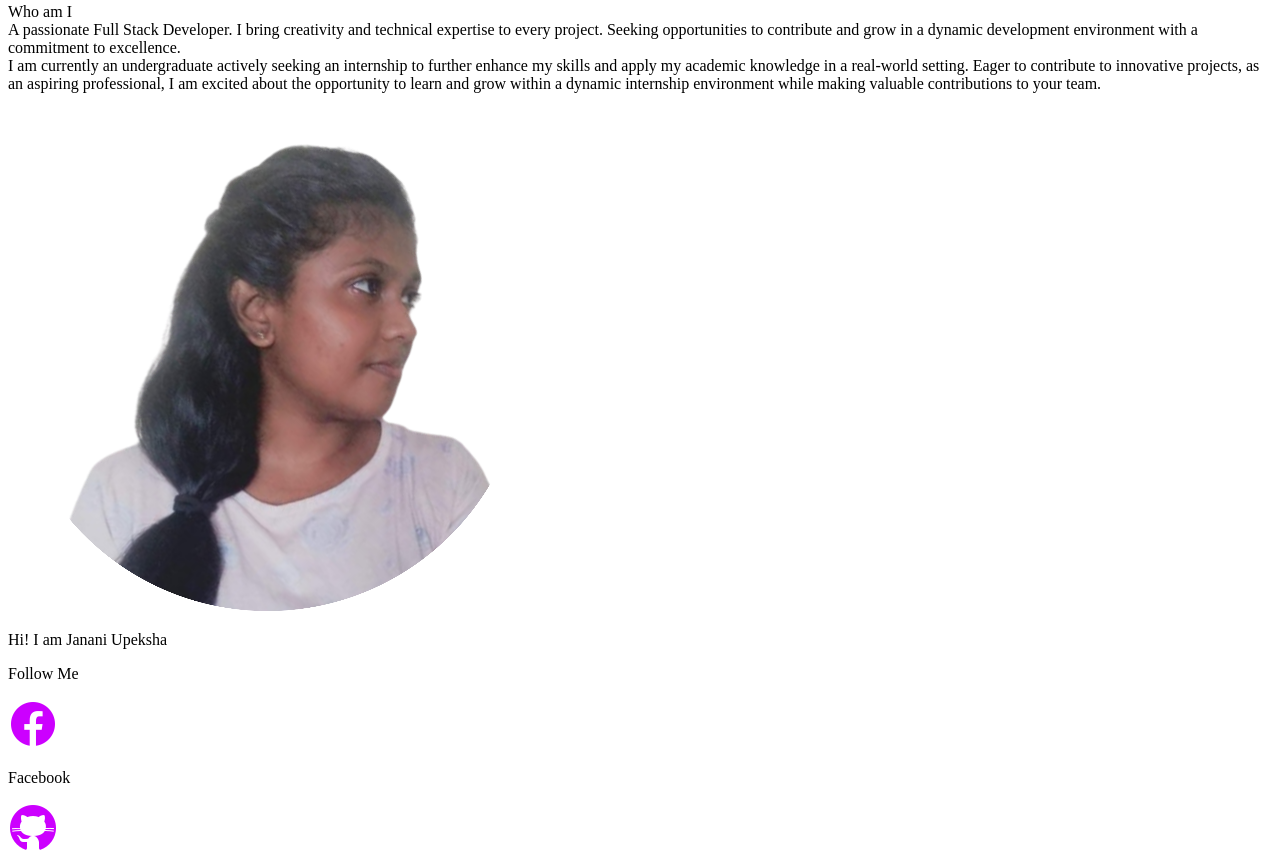
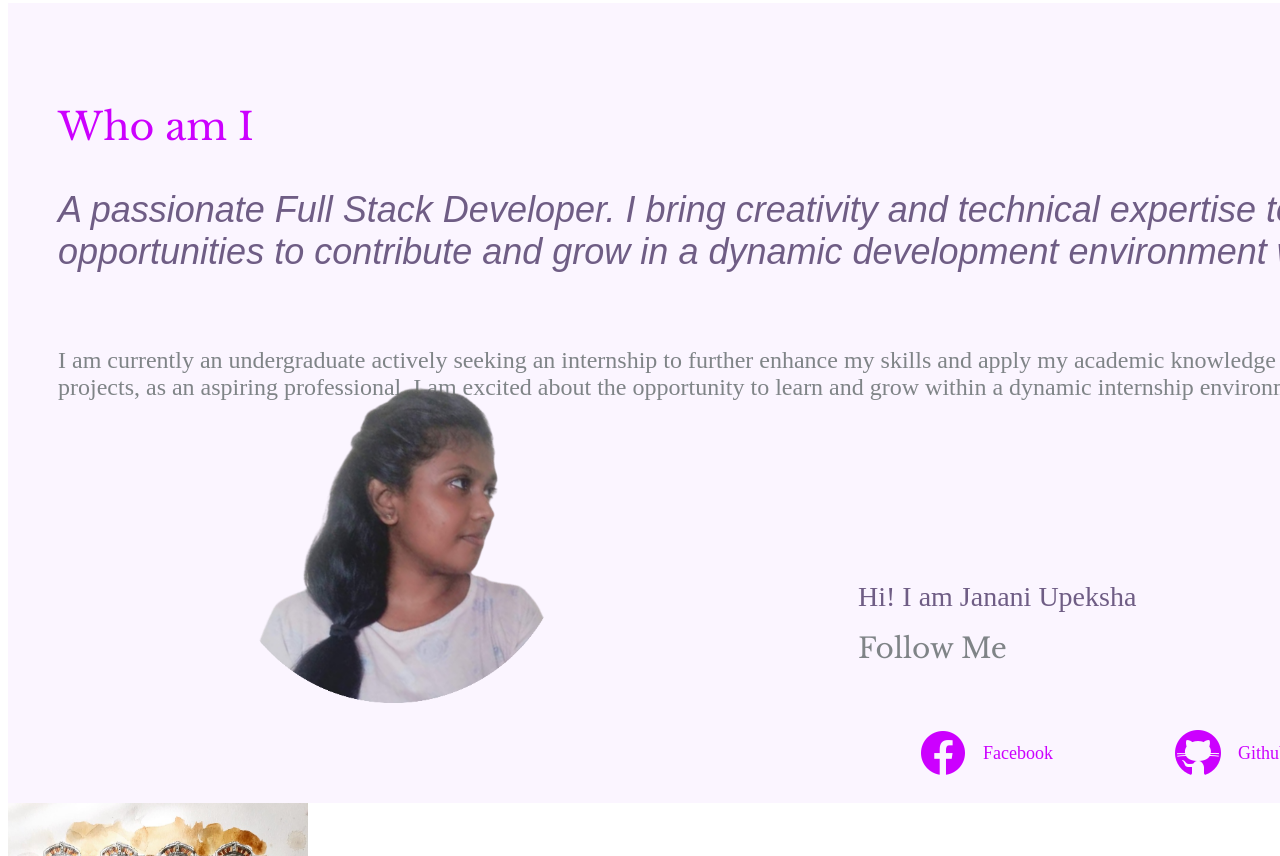
Before and after one commit to JananiUpeksha/Portfolio-VanillaWebDevelopment, a plain HTML site: page index.html in a window 1280 px wide. Shown: the part 805-1661 px from the top of the page. Drawn offline with nearby package versions, Linux system fonts and the light colour scheme; a web font is replaced by a local one.

Commit message:
About Me

```diff
--- a/index.html
+++ b/index.html
@@ -184,6 +184,149 @@
             height: 100vh;
 
         }
+        <!----------------------------------------------------------------------->
+                /* Resetting default margin and overflow */
+            body {
+                margin: 0;
+                overflow: hidden;
+            }
+
+        /* Styling the aboutMe section */
+        .aboutMe {
+            width: 100vw;
+            height: 100vh;
+            background-color: #FBF5FF;
+            padding: 0;
+            margin: 0;
+            overflow: hidden;
+            position: relative;
+        }
+
+        /* Styling the "Who am I" paragraph */
+        #who > p {
+            position: absolute;
+            top: 0;
+            left: 0;
+            margin-left: 50px;
+            width: 250px;
+            height: 50px;
+            margin-top: 100px;
+            font-family: "Libre Baskerville", serif;
+            font-weight: 300;
+            font-style: normal;
+            font-size: 38px;
+            color:  #CC00FF;
+        }
+
+        /* Styling the first paragraph */
+        #first {
+            position: absolute;
+            top: 100px;
+            margin-left: 50px;
+            width: 1800px;
+            height: 200px;
+            margin-top: 50px;
+            margin-right: 50px;
+            font-family: "Be Vietnam Pro", sans-serif;
+            font-weight: 300;
+            font-style: italic;
+            font-size: 36px;
+            color: #6F5D85;
+        }
+
+        /* Styling the second paragraph */
+        #second {
+            position: absolute;
+            top: 320px;
+            margin-left: 50px;
+            width: 1800px;
+            height: 180px;
+            font-weight: 400;
+            font-style: normal;
+            font-size: 24px;
+            color: #7F8487;
+        }
+
+        /* Styling the "Hi! I am Janani Upeksha" paragraph */
+        #hi > p {
+            position: absolute;
+            top: 550px;
+            margin-left: 50px;
+            width: 450px;
+            height: 40px;
+            left: 800px;
+            font-family: "Bevan", serif;
+            font-weight: 400;
+            font-style: normal;
+            font-size: 28px;
+            color: #6F5D85;
+        }
+
+        /* Styling the "Follow Me" paragraph */
+        #follow > p {
+            position: absolute;
+            top: 600px;
+            margin-left: 50px;
+            width: 250px;
+            height: 50px;
+            left: 800px;
+            font-family: "Libre Baskerville", serif;
+            font-weight: 500;
+            font-style: normal;
+            font-size: 28px;
+            color: #7F8487;
+        }
+
+        /* Styling the social icons container */
+        #social-icons {
+            display: flex;
+            justify-content: space-around;
+            align-items: center;
+            width: 650px;
+            height: 100px;
+            margin-top: 700px;
+            margin-left: 850px;
+        }
+
+        /* Styling individual social icon containers */
+        #social-icons div {
+            display: flex;
+            align-items: center;
+            padding: 60px;
+        }
+
+        /* Styling the social icon images */
+        #social-icons img {
+            width: 50px;
+            height: 50px;
+            margin-right: 5px;
+        }
+
+        /* Styling the social icon text */
+        #social-icons p {
+            margin: 0;
+            font-size: 18px;
+            padding-left: 10px;
+            color: #CC00FF;
+        }
+
+        /* Styling the photo container */
+        #photo-container {
+            position: absolute;
+            bottom: 100px;
+            left: 0;
+            width: 350px;
+            height: 350px;
+            margin-left: 210px;
+        }
+
+        /* Styling the photo */
+        #photo-container img {
+            width: 100%;
+            height: 100%;
+            object-fit: cover;
+        }
+
 
 
     </style>
@@ -226,57 +369,16 @@
     </section>
 </section>
 
-<!----------About Me---------->
-<!--
-<div class="aboutMe">
+<section class="aboutMe">
     <section>
         <div id="who">
-            Who am I
+            <p>Who am I</p>
         </div>
-        <div id="1st">
-            A passionate Full Stack Developer  I bring creativity and technical expertise to every project. Seeking opportunities to contribute and grow in a dynamic development environment with a commitment to excellence.
+        <div id="first">
+            <p>A passionate Full Stack Developer. I bring creativity and technical expertise to every project. Seeking opportunities to contribute and grow in a dynamic development environment with a commitment to excellence.</p>
         </div>
-        <div id="2nd">
-            I am currently an undergraduate actively seeking an internship to further enhance my skills and apply my academic knowledge in a real-world setting. Eager to contribute to innovative projects,  As an aspiring professional,
-            I am excited about the opportunity to learn and grow within a dynamic internship environment while making valuable contributions to your team.
-        </div>
-
-        &lt;!&ndash;<div>&ndash;&gt;
-            <img src="assets/side.png" title="Photo" alt="Photo">
-        &lt;!&ndash;</div>&ndash;&gt;
-
-        <div id="hi">
-            <p>Hi! I am Janani Upeksha</p>
-        </div>
-        <div id="follow">
-            <p>Follow Me</p>
-        </div>
-
-        <div id="facebook">
-            <img src="assets/fb.png" TITLE="FB-Logo" alt="Facebook Logo">
-            <p>Facebook</p>
-        </div>
-        <div id="git">
-            <img src="assets/git.png" TITLE="Github-Logo" alt="Github Logo">
-            <p>Github</p>
-        </div>
-        <div id="linkedin">
-            <img src="assets/in.png" TITLE="Linkedin-Logo" alt="LinkedinLogo">
-            <p>Linkedin</p>
-        </div>
-
-    </section>
-</div>-->
-<div class="aboutMe">
-    <section>
-        <div id="who">
-            Who am I
-        </div>
-        <div id="1st">
-            A passionate Full Stack Developer. I bring creativity and technical expertise to every project. Seeking opportunities to contribute and grow in a dynamic development environment with a commitment to excellence.
-        </div>
-        <div id="2nd">
-            I am currently an undergraduate actively seeking an internship to further enhance my skills and apply my academic knowledge in a real-world setting. Eager to contribute to innovative projects, as an aspiring professional, I am excited about the opportunity to learn and grow within a dynamic internship environment while making valuable contributions to your team.
+        <div id="second">
+            <p>I am currently an undergraduate actively seeking an internship to further enhance my skills and apply my academic knowledge in a real-world setting. Eager to contribute to innovative projects, as an aspiring professional, I am excited about the opportunity to learn and grow within a dynamic internship environment while making valuable contributions to your team.</p>
         </div>
 
         <div id="photo-container">
@@ -289,6 +391,7 @@
         </div>
         <div id="follow">
             <p>Follow Me</p>
+        </div>
         <div id="social-icons">
             <div id="facebook">
                 <img src="assets/fb.png" TITLE="FB-Logo" alt="Facebook Logo">
@@ -303,12 +406,8 @@
                 <p>Linkedin</p>
             </div>
         </div>
-        </div>
     </section>
-</div>
-
-
-
+</section>
 
 <!----------Recent Assignments----------->
 <section class="assignments">
--- /dev/null
+++ b/stylesheets/AboutMe.css
@@ -0,0 +1,141 @@
+/* Resetting default margin and overflow */
+body {
+    margin: 0;
+    overflow: hidden;
+}
+
+/* Styling the aboutMe section */
+.aboutMe {
+    width: 100vw;
+    height: 100vh;
+    background-color: #FBF5FF;
+    padding: 0;
+    margin: 0;
+    overflow: hidden;
+    position: relative;
+}
+
+/* Styling the "Who am I" paragraph */
+#who > p {
+    position: absolute;
+    top: 0;
+    left: 0;
+    margin-left: 50px;
+    width: 250px;
+    height: 50px;
+    margin-top: 100px;
+    font-family: "Libre Baskerville", serif;
+    font-weight: 300;
+    font-style: normal;
+    font-size: 38px;
+    color:  #CC00FF;
+}
+
+/* Styling the first paragraph */
+#first {
+    position: absolute;
+    top: 100px;
+    margin-left: 50px;
+    width: 1800px;
+    height: 200px;
+    margin-top: 50px;
+    margin-right: 50px;
+    font-family: "Be Vietnam Pro", sans-serif;
+    font-weight: 300;
+    font-style: italic;
+    font-size: 36px;
+    color: #6F5D85;
+}
+
+/* Styling the second paragraph */
+#second {
+    position: absolute;
+    top: 320px;
+    margin-left: 50px;
+    width: 1800px;
+    height: 180px;
+    font-weight: 400;
+    font-style: normal;
+    font-size: 24px;
+    color: #7F8487;
+}
+
+/* Styling the "Hi! I am Janani Upeksha" paragraph */
+#hi > p {
+    position: absolute;
+    top: 550px;
+    margin-left: 50px;
+    width: 450px;
+    height: 40px;
+    left: 800px;
+    font-family: "Bevan", serif;
+    font-weight: 400;
+    font-style: normal;
+    font-size: 28px;
+    color: #6F5D85;
+}
+
+/* Styling the "Follow Me" paragraph */
+#follow > p {
+    position: absolute;
+    top: 600px;
+    margin-left: 50px;
+    width: 250px;
+    height: 50px;
+    left: 800px;
+    font-family: "Libre Baskerville", serif;
+    font-weight: 500;
+    font-style: normal;
+    font-size: 28px;
+    color: #7F8487;
+}
+
+/* Styling the social icons container */
+#social-icons {
+    display: flex;
+    justify-content: space-around;
+    align-items: center;
+    width: 650px;
+    height: 100px;
+    margin-top: 700px;
+    margin-left: 850px;
+}
+
+/* Styling individual social icon containers */
+#social-icons div {
+    display: flex;
+    align-items: center;
+    padding: 60px;
+}
+
+/* Styling the social icon images */
+#social-icons img {
+    width: 50px;
+    height: 50px;
+    margin-right: 5px;
+}
+
+/* Styling the social icon text */
+#social-icons p {
+    margin: 0;
+    font-size: 18px;
+    padding-left: 10px;
+    color: #CC00FF;
+}
+
+/* Styling the photo container */
+#photo-container {
+    position: absolute;
+    bottom: 100px;
+    left: 0;
+    width: 350px;
+    height: 350px;
+    margin-left: 210px;
+}
+
+/* Styling the photo */
+#photo-container img {
+    width: 100%;
+    height: 100%;
+    object-fit: cover;
+}
```
Lines whose indentation alone changed are shown as unchanged.
